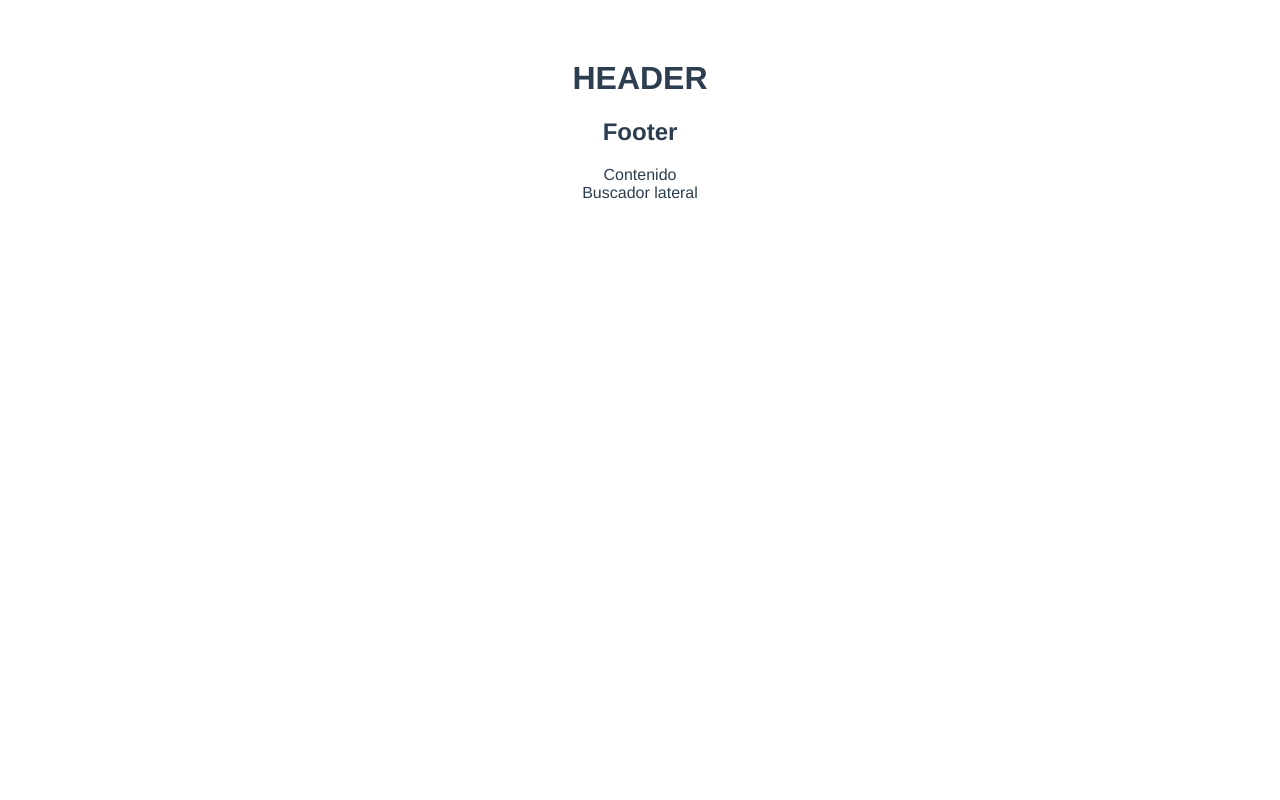
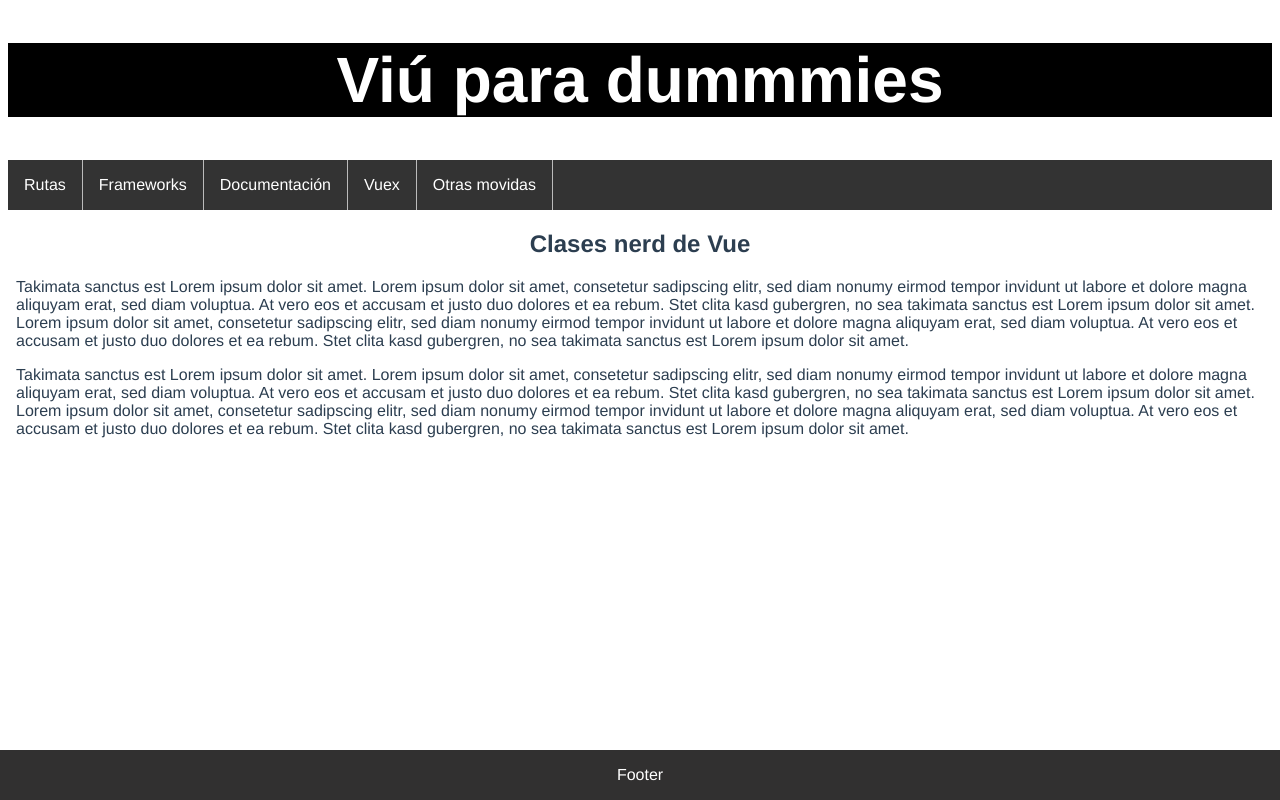
Before and after one commit to Luisherediaj/vue-router, a Vue app: page / in a window 1280 px wide. Built offline with nearby package versions, Linux system fonts and the light colour scheme.

Commit message:
Todo colocado, a mejorar

```diff
--- a/src/App.vue
+++ b/src/App.vue
@@ -1,16 +1,16 @@
 <template>
       <Header/>
+      <Browser/>
+      <Main/>
       <Footer/>
-      <Main/>
-      <Browser/>
 </template>
 
 <script>
 
 import Header from './components/Header.vue'
-import Footer from './components/Footer.vue'
 import Main from './components/Main.vue'
 import Browser from './components/Browser.vue'
+import Footer from './components/Footer.vue'
 
 export default {
   name: 'App',
@@ -26,10 +26,8 @@ export default {
 <style>
 #app {
   font-family: Avenir, Helvetica, Arial, sans-serif;
-  -webkit-font-smoothing: antialiased;
-  -moz-osx-font-smoothing: grayscale;
-  text-align: center;
   color: #2c3e50;
-  margin-top: 60px;
+
 }
+
 </style>
--- a/src/components/Browser.vue
+++ b/src/components/Browser.vue
@@ -1,14 +1,42 @@
 <template>
-  <div> Buscador lateral</div>
+  <ul>
+    <li>Rutas</li>
+    <li>Frameworks</li>
+    <li>Documentación</li>
+    <li>Vuex</li>
+    <li>Otras movidas</li>
+  </ul>
 </template>
 
 <script>
 export default {
     Name: 'Browser'
-
 }
 </script>
 
 <style>
+ul {
+    list-style-type: none;
+    padding: 0;
+    overflow: hidden;
+    background-color: #333;
+}
 
+li {
+    float: left;
+}
+
+li {
+    display: block;
+    color: white;
+    text-align: center;
+    padding: 16px;
+    text-decoration: none;
+    border-right: 1px solid #bbb;
+}
+
+
+li:hover {
+    background-color: #111;
+}
 </style>
--- a/src/components/Footer.vue
+++ b/src/components/Footer.vue
@@ -1,15 +1,27 @@
 <template>
-  <div>
-      <h2>Footer</h2>
-  </div>
+<footer class="footer">
+  <p>Footer</p>
+</footer>
 </template>
 
 <script>
 export default {
     Name: 'Footer'
 }
+
 </script>
 
 <style>
 
+.footer {
+  position: fixed;
+  left: 0;
+  bottom: 0;
+  width: 100%;
+  background-color: rgb(49, 48, 48);
+  color: white;
+  text-align: center;
+}
+
+
 </style>
--- a/src/components/Header.vue
+++ b/src/components/Header.vue
@@ -1,6 +1,8 @@
 <template>
   <div>
-      <h1>HEADER</h1>
+      <header>
+         <h1>Viú para dummmies</h1>
+      </header>
   </div>
 </template>
 
@@ -12,4 +14,14 @@ export default {
 
 <style>
 
+header {
+background: black;
+text-align: center;
+}
+
+h1 {
+  font-size: 4rem;
+	color: #fff;
+
+}
 </style>
--- a/src/components/Main.vue
+++ b/src/components/Main.vue
@@ -1,5 +1,11 @@
 <template>
-  <div>Contenido</div>
+<body>
+<div>
+  <h2>Clases nerd de Vue</h2>
+  <p>Takimata sanctus est Lorem ipsum dolor sit amet. Lorem ipsum dolor sit amet, consetetur sadipscing elitr, sed diam nonumy eirmod tempor invidunt ut labore et dolore magna aliquyam erat, sed diam voluptua. At vero eos et accusam et justo duo dolores et ea rebum. Stet clita kasd gubergren, no sea takimata sanctus est Lorem ipsum dolor sit amet. Lorem ipsum dolor sit amet, consetetur sadipscing elitr, sed diam nonumy eirmod tempor invidunt ut labore et dolore magna aliquyam erat, sed diam voluptua. At vero eos et accusam et justo duo dolores et ea rebum. Stet clita kasd gubergren, no sea takimata sanctus est Lorem ipsum dolor sit amet.</p>
+  <p>Takimata sanctus est Lorem ipsum dolor sit amet. Lorem ipsum dolor sit amet, consetetur sadipscing elitr, sed diam nonumy eirmod tempor invidunt ut labore et dolore magna aliquyam erat, sed diam voluptua. At vero eos et accusam et justo duo dolores et ea rebum. Stet clita kasd gubergren, no sea takimata sanctus est Lorem ipsum dolor sit amet. Lorem ipsum dolor sit amet, consetetur sadipscing elitr, sed diam nonumy eirmod tempor invidunt ut labore et dolore magna aliquyam erat, sed diam voluptua. At vero eos et accusam et justo duo dolores et ea rebum. Stet clita kasd gubergren, no sea takimata sanctus est Lorem ipsum dolor sit amet.</p>
+</div>
+</body>
 </template>
 
 <script>
@@ -10,5 +16,8 @@ export default {
 </script>
 
 <style>
+    h2 {
+        text-align: center;
+    }
 
 </style>
```
